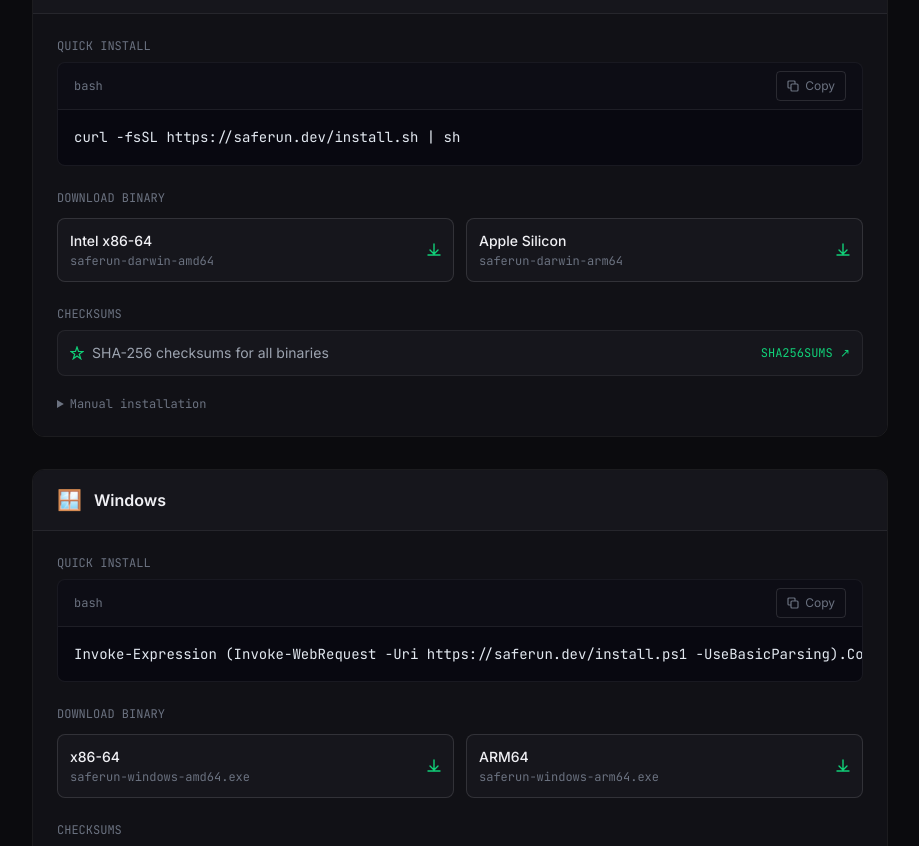
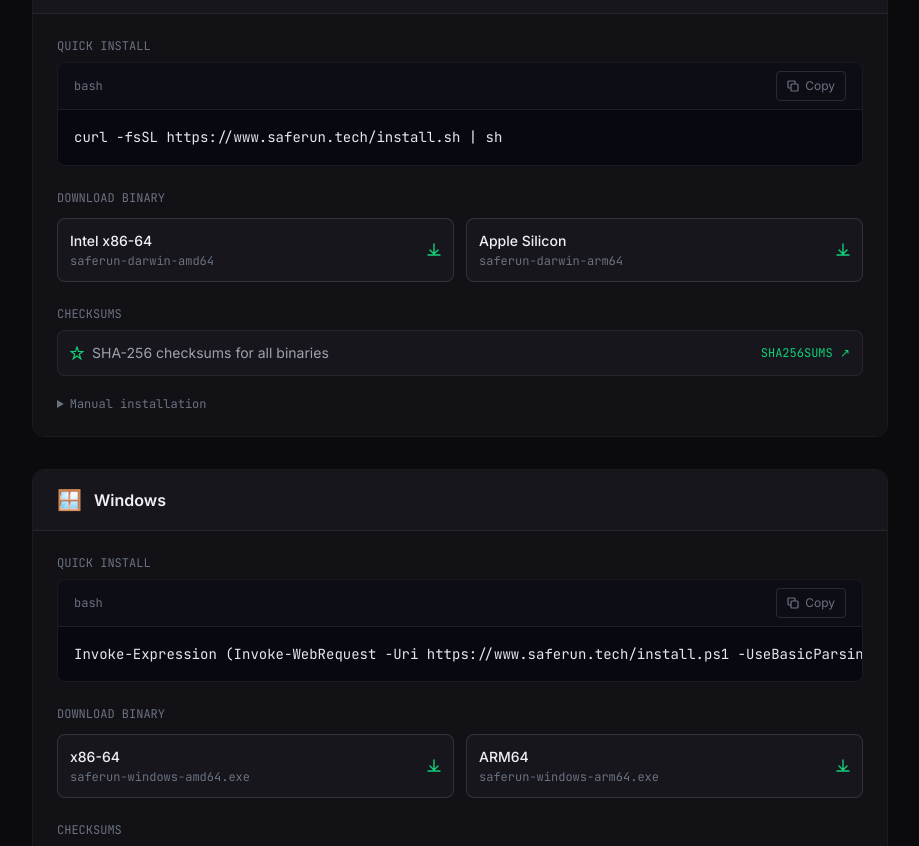
Before and after one commit to dag12y/saferun-web, a React (Vite) app: page /downloads in a window 1280 px wide. Shown: the part 960-1806 px from the top of the page, without its empty margins (180-1099 px from the left). Built offline with nearby package versions, Linux system fonts and the light colour scheme; no server answers; the HTML template or start-up script is replaced by a standard one.

Commit message:
Update installation scripts and HTML metadata for SafeRun

```diff
--- a/index.html
+++ b/index.html
@@ -1,10 +1,11 @@
 <!doctype html>
-<html lang="<!-- figma:lang -->">
+<html lang="en">
   <head>
     <!-- figma:head-start -->
     <meta charset="UTF-8" />
     <meta name="viewport" content="width=device-width, initial-scale=1.0" />
-    <title><!-- figma:title --></title>
+    <title>SafeRun - Secure package installation</title>
+    <link rel="canonical" href="https://www.saferun.tech/" />
     <!-- figma:head-end -->
   </head>
   <body>
--- a/src/pages/Docs.tsx
+++ b/src/pages/Docs.tsx
@@ -292,7 +292,7 @@
         {/* Getting Started */}
         <Section id="install-linux" title="Installation — Linux">
           <P>Install SafeRun on Linux (amd64) using the curl installer:</P>
-          <CodeBlock lang="bash" code={`curl -fsSL https://saferun.dev/install.sh | sh`} />
+          <CodeBlock lang="bash" code={`curl -fsSL https://www.saferun.tech/install.sh | sh`} />
           <P>The installer places the binary at <code className="mono text-xs px-1.5 py-0.5 rounded" style={{ background: 'var(--card2)', color: 'var(--accent)' }}>~/.local/bin/saferun</code> and verifies the SHA-256 checksum before installation. No root access is required.</P>
           <H3>Manual installation</H3>
           <CodeBlock
@@ -307,14 +307,14 @@
 
         <Section id="install-macos" title="Installation — macOS">
           <P>Install SafeRun on macOS using the curl installer:</P>
-          <CodeBlock lang="bash" code={`curl -fsSL https://saferun.dev/install.sh | sh`} />
+          <CodeBlock lang="bash" code={`curl -fsSL https://www.saferun.tech/install.sh | sh`} />
           <P>Binaries are available for both amd64 (Intel) and arm64 (Apple Silicon). The installer selects the correct architecture automatically.</P>
           <Callout type="warn">Docker Desktop for Mac must be running before using SafeRun.</Callout>
         </Section>
 
         <Section id="install-windows" title="Installation — Windows">
           <P>Install SafeRun on Windows using the PowerShell installer:</P>
-          <CodeBlock lang="powershell" code={`Invoke-Expression (Invoke-WebRequest -Uri https://saferun.dev/install.ps1 -UseBasicParsing).Content`} />
+          <CodeBlock lang="powershell" code={`Invoke-Expression (Invoke-WebRequest -Uri https://www.saferun.tech/install.ps1 -UseBasicParsing).Content`} />
           <P>
             The installer places SafeRun in <code className="mono text-xs px-1 py-0.5 rounded" style={{ background: 'var(--card2)', color: 'var(--accent)' }}>%LOCALAPPDATA%\SafeRun\bin</code> and
             adds it to the user PATH. No administrator rights are required. Open a new PowerShell session after installation.
--- a/src/pages/Downloads.tsx
+++ b/src/pages/Downloads.tsx
@@ -19,7 +19,7 @@
       { arch: 'amd64', file: 'saferun-linux-amd64', label: 'x86-64' },
       { arch: 'arm64', file: 'saferun-linux-arm64', label: 'ARM64' },
     ],
-    install: `curl -fsSL https://saferun.dev/install.sh | sh`,
+    install: `curl -fsSL https://www.saferun.tech/install.sh | sh`,
     manual: `mkdir -p ~/.local/bin
 install -m 0755 saferun-linux-amd64 ~/.local/bin/saferun`,
   },
@@ -30,7 +30,7 @@
       { arch: 'amd64', file: 'saferun-darwin-amd64', label: 'Intel x86-64' },
       { arch: 'arm64', file: 'saferun-darwin-arm64', label: 'Apple Silicon' },
     ],
-    install: `curl -fsSL https://saferun.dev/install.sh | sh`,
+    install: `curl -fsSL https://www.saferun.tech/install.sh | sh`,
     manual: `mkdir -p ~/.local/bin
 install -m 0755 saferun-darwin-arm64 ~/.local/bin/saferun`,
   },
@@ -41,7 +41,7 @@
       { arch: 'amd64', file: 'saferun-windows-amd64.exe', label: 'x86-64' },
       { arch: 'arm64', file: 'saferun-windows-arm64.exe', label: 'ARM64' },
     ],
-    install: `Invoke-Expression (Invoke-WebRequest -Uri https://saferun.dev/install.ps1 -UseBasicParsing).Content`,
+    install: `Invoke-Expression (Invoke-WebRequest -Uri https://www.saferun.tech/install.ps1 -UseBasicParsing).Content`,
     manual: `# Place binary in a directory on PATH, e.g.:
 # %LOCALAPPDATA%\\SafeRun\\bin\\saferun.exe`,
   },
--- a/src/pages/Home.tsx
+++ b/src/pages/Home.tsx
@@ -101,7 +101,7 @@
 
             {/* install commands */}
             <div className="flex flex-col gap-3 mb-8 max-w-xl">
-              <InstallCommand cmd="curl -fsSL https://saferun.dev/install.sh | sh" />
+              <InstallCommand cmd="curl -fsSL https://www.saferun.tech/install.sh | sh" />
               <InstallCommand cmd="saferun npm install lodash" />
             </div>
 
```
Also changed, not shown: 2 other files (tests, documents, lock files or other folders).
